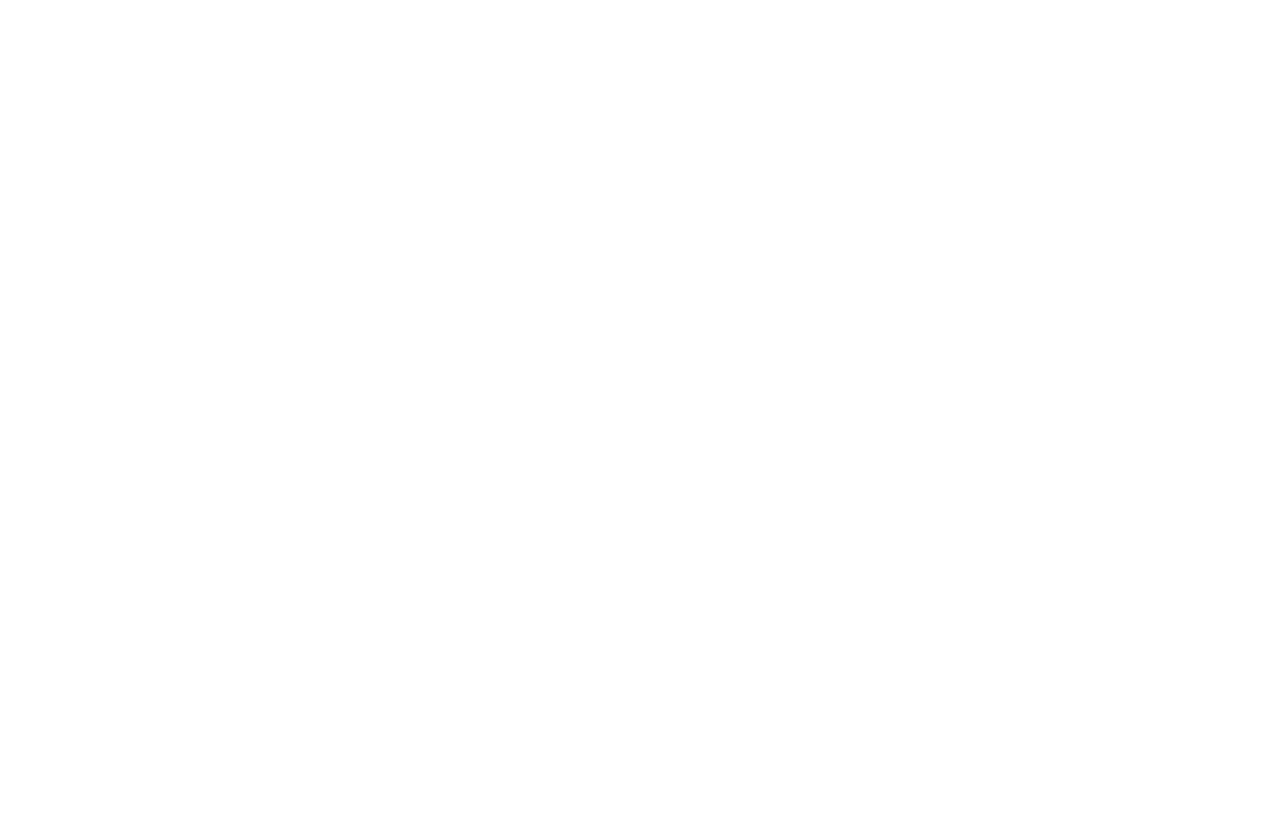
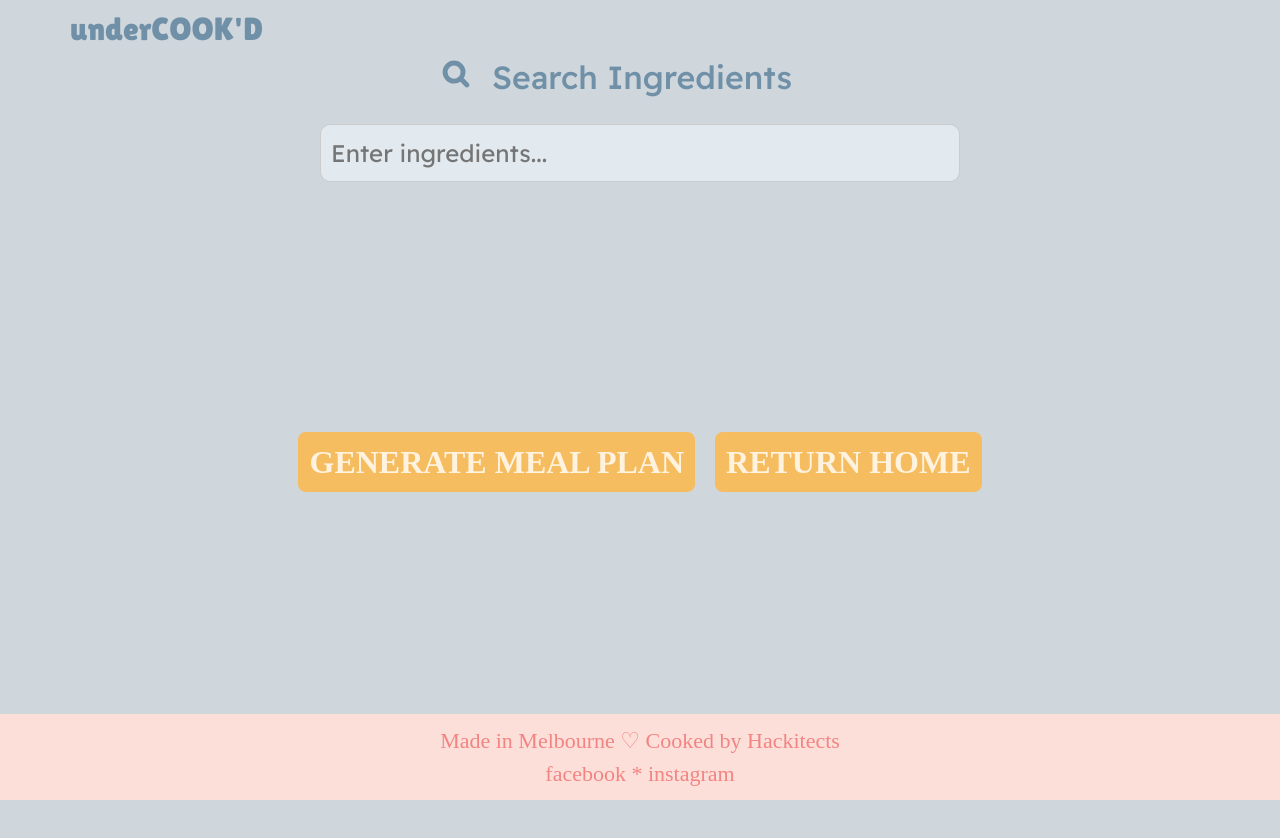
Before and after one commit to KahMeng2/hackitects, a React (Vite) app in the folder client/: page /generate in a window 1280 px wide. Before the commit this address had no page. Shown: the top 838 px of the page. Before the commit the page ends 800 px from the top, so only its background shows below. Built offline with nearby package versions, Linux system fonts and the light colour scheme; a web font is replaced by a local one.

Commit message:
styled stuff, condition button

```diff
--- a/client/package.json
+++ b/client/package.json
@@ -12,6 +12,7 @@
   "dependencies": {
     "@mdi/js": "^7.4.47",
     "@mdi/react": "^1.6.1",
+    "axios": "^1.6.8",
     "bootstrap": "^5.3.3",
     "react": "^18.2.0",
     "react-bootstrap": "^2.10.2",
--- a/client/src/App.jsx
+++ b/client/src/App.jsx
@@ -62,7 +62,7 @@
         element: <AllRecipesPage />,
       },
       {
-        path: "/search",
+        path: "/generate",
         element: <SearchPage />
       },
     ]
--- a/client/src/component/Footer.jsx
+++ b/client/src/component/Footer.jsx
@@ -16,7 +16,7 @@
                 textcolour:"#7090A8"
             }
         }
-        else if (location.pathname === '/login' || location.pathname === '/search') {
+        else if (location.pathname === '/login' || location.pathname === '/generate') {
             return {
                 bgcolour:"#FDDFDA",
                 textcolour:"#F28482"
--- a/client/src/component/GenButton.jsx
+++ b/client/src/component/GenButton.jsx
@@ -37,6 +37,28 @@
 
     const colourtheme = getColours()
 
+
+    if (location.pathname === '/meal-planner'){
+        return (
+            <NavLink to={redirectToPath()}>
+                <button className="generate" style={{backgroundColor:colourtheme.bgcolour, color:colourtheme.textcolour}}>
+                    GENERATE AGAIN
+                </button>
+            </NavLink>
+        )
+    }
+
+    else if (location.pathname === '/landing'){
+        return (
+            <NavLink to={redirectToPath()}>
+                <button className="generate" style={{backgroundColor:colourtheme.bgcolour, color:colourtheme.textcolour}}>
+                    GENERATE SAMPLE MEAL PLAN
+                </button>
+            </NavLink>
+        )
+    }
+
+    else {
         return (
             <NavLink to={redirectToPath()}>
                 <button className="generate" style={{backgroundColor:colourtheme.bgcolour, color:colourtheme.textcolour}}>
@@ -45,5 +67,6 @@
             </NavLink>
         )
     }
+}
 
 export default GenButton
--- a/client/src/component/NavBar.jsx
+++ b/client/src/component/NavBar.jsx
@@ -20,7 +20,7 @@
         )
     }
 
-    else if (location.pathname === '/login' || location.pathname === '/search'){
+    else if (location.pathname === '/login' || location.pathname === '/generate'){
         return (
             <header style={{display: "flex", alignItems: "center",
             justifyContent: "space-between", backgroundColor: "#CFD6DC", width:'100%', paddingTop:"5px", paddingBottom:"5px"}}>
--- a/client/src/component/SearchBar.css
+++ b/client/src/component/SearchBar.css
@@ -10,7 +10,7 @@
     width: 80%; /* Makes the search box longer */
     max-width: 80vh; /* Ensures it doesn't get too wide on larger screens */
     border: 1px solid #ccc;
-    border-radius: 5px;
+    border-radius: 10px;
     overflow: hidden;
     color: #7090A8;
   }
--- a/client/src/pages/AllRecipesPage.jsx
+++ b/client/src/pages/AllRecipesPage.jsx
@@ -43,7 +43,7 @@
     return (
         <div>
         <div style={{margin: "0px 70px"}}>
-            <h1 style={styles.title}>All Saved Recipes</h1>
+            <h2 style={styles.title}>All Recipes</h2>
             <RecipeGrid recipes={testRecipe} />
         </div>
         <Footer/>
--- a/client/src/pages/SearchPage.jsx
+++ b/client/src/pages/SearchPage.jsx
@@ -2,6 +2,7 @@
 import Footer from "../component/Footer"
 import SearchLogo from "../assets/Capa_1.svg"
 import GenButton from "../component/GenButton"
+import ReturnHomeButton from "../component/ReturnHomeButton"
 
 const SearchPage = () => {
     const styles = {
@@ -21,6 +22,7 @@
                 </div>
                 <SearchBar />
                 <GenButton />
+                <ReturnHomeButton/>
             </div>
             <div style={{position:"fixed", bottom:"0", width:"100vw"}}>
                 <Footer/>
```
Lines whose indentation alone changed are shown as unchanged.
